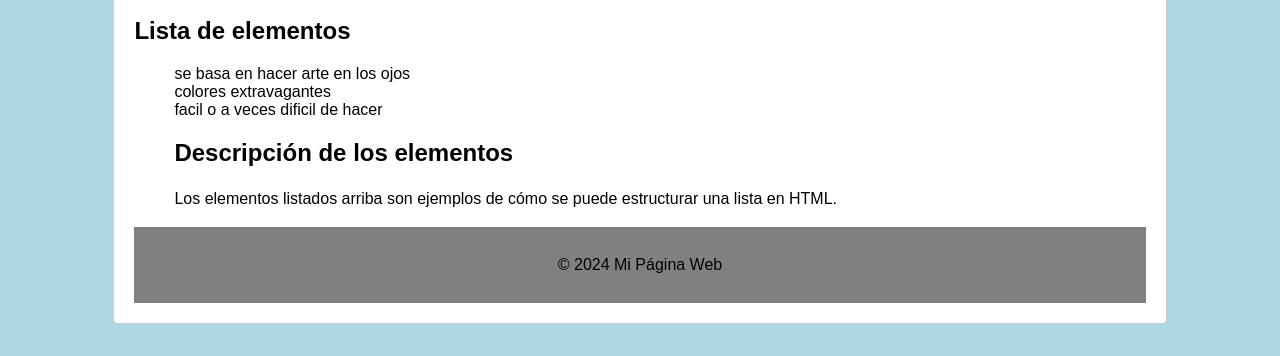
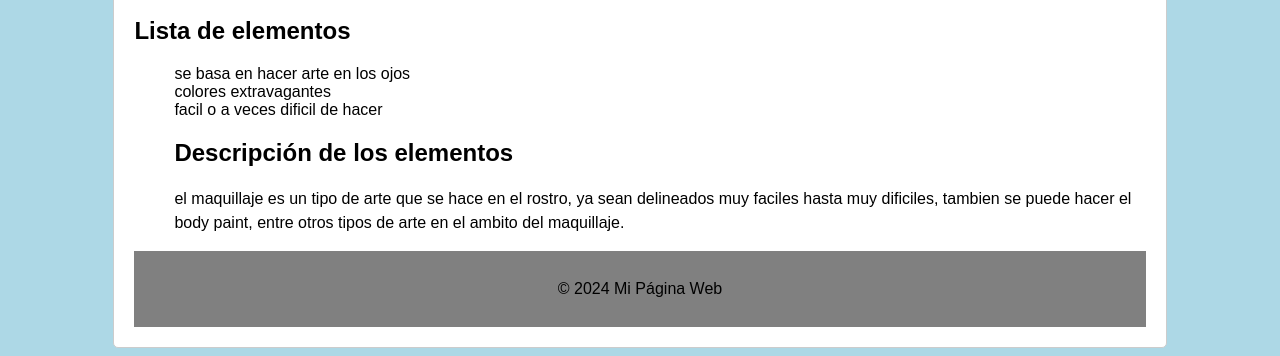
Before and after one commit to aloo2102/aloondra, a plain HTML site: page index.html in a window 1280 px wide. Shown: the part 496-852 px from the top of the page. Before the commit the page ends 828 px from the top, so only its background shows below. Drawn offline with Linux system fonts and the light colour scheme.

Commit message:
Update index.html

```diff
--- a/index.html
+++ b/index.html
@@ -60,7 +60,9 @@
                 <li>facil o a veces dificil de hacer</li>
 
             <h2>Descripción de los elementos</h2>
-            <p>Los elementos listados arriba son ejemplos de cómo se puede estructurar una lista en HTML.</p>
+            <p>el maquillaje es un tipo de arte que se hace en el rostro, ya sean
+        delineados muy faciles hasta muy dificiles, tambien se puede hacer el body paint, entre otros tipos de arte
+      en el ambito del maquillaje. </p>
         </main>
 
         <footer class="footer">
```
